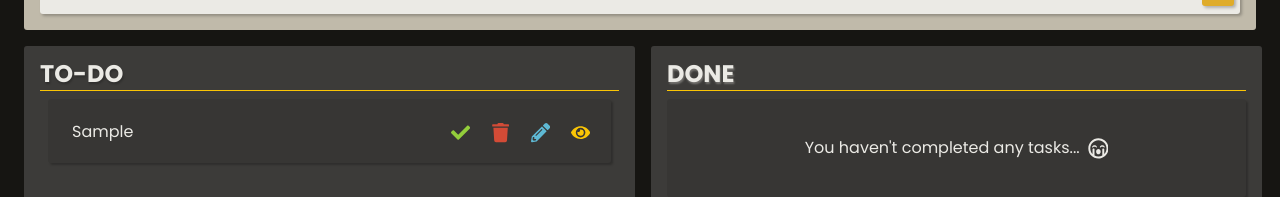
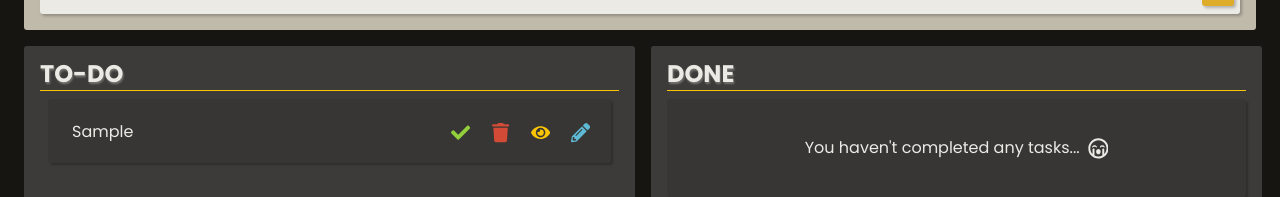
Before and after one commit to Ltheus/todo-app, a React (Vite) app: page / in a window 1280 px wide. Both pictures are taken after typing "Sample" into the empty fields and a click on the button 1217 px from the left and 133 px from the top of the page. Shown: the part 143-340 px from the top of the page. Built offline with nearby package versions, Linux system fonts and the light colour scheme.

Commit message:
Update the page's titles

```diff
--- a/index.html
+++ b/index.html
@@ -4,7 +4,7 @@
     <meta charset="UTF-8" />
     <link rel="icon" type="image/svg+xml" href="/src/assets/list-check-solid (1).svg" />
     <meta name="viewport" content="width=device-width, initial-scale=1.0" />
-    <title> TODO LIST </title>
+    <title> TO-DO LIST </title>
   </head>
   <body>
     <div id="root"></div>
--- a/src/components/ListContent/ListContent.tsx
+++ b/src/components/ListContent/ListContent.tsx
@@ -29,7 +29,7 @@ export const ListContent = ({
             <p
               style={{
                 textDecoration: item?.isCompleted
-                  ? "line-through var(--accent) "
+                  ? "line-through var(--accent) 2px"
                   : "none",
               }}
             >
@@ -79,6 +79,12 @@ export const ListContent = ({
                 <FaTrash />
               </button>
               <button
+                className="view-button"
+                onClick={() => openItem(item?.id)}
+              >
+                <FaEye />
+              </button>
+              <button
                 disabled={item?.isCompleted}
                 className="edit-button"
                 onClick={() => {
@@ -88,12 +94,6 @@ export const ListContent = ({
               >
                 <FaPencilAlt />
               </button>
-              <button
-                className="view-button"
-                onClick={() => openItem(item?.id)}
-              >
-                <FaEye />
-              </button>
             </>
           )}
         </div>
--- a/src/index.css
+++ b/src/index.css
@@ -118,7 +118,6 @@ h2 {
 
 .todo-container h2 {
   border-bottom: solid 1px var(--accent);
-  text-shadow: 1px 2px 2px var(--dropshadow-dark);
 }
 
 .done-container {
```
